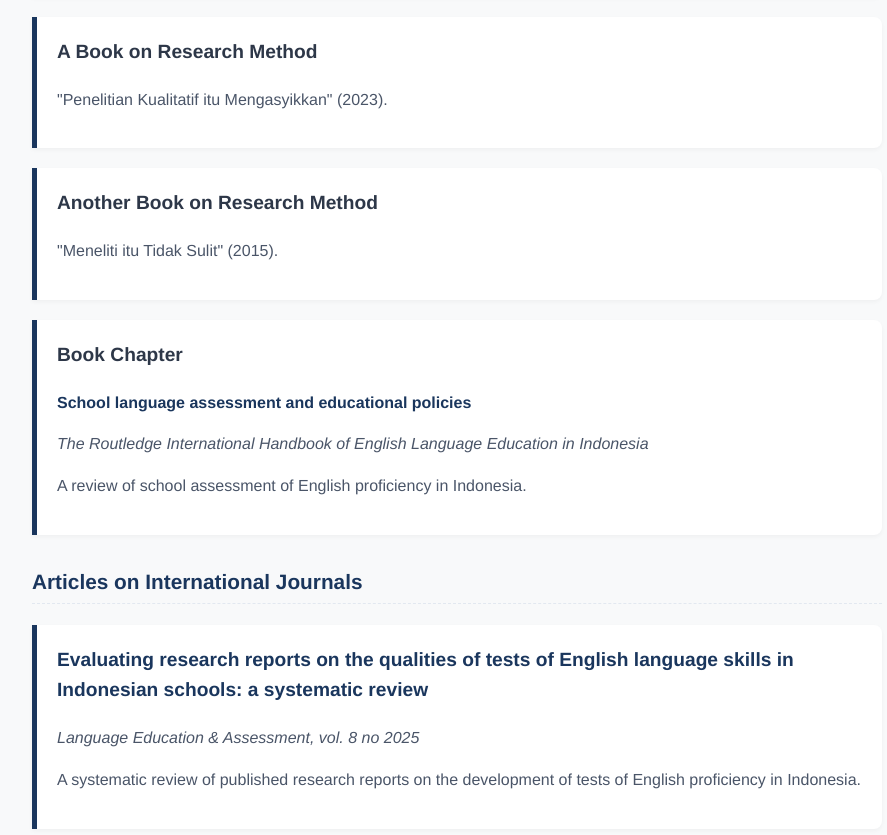
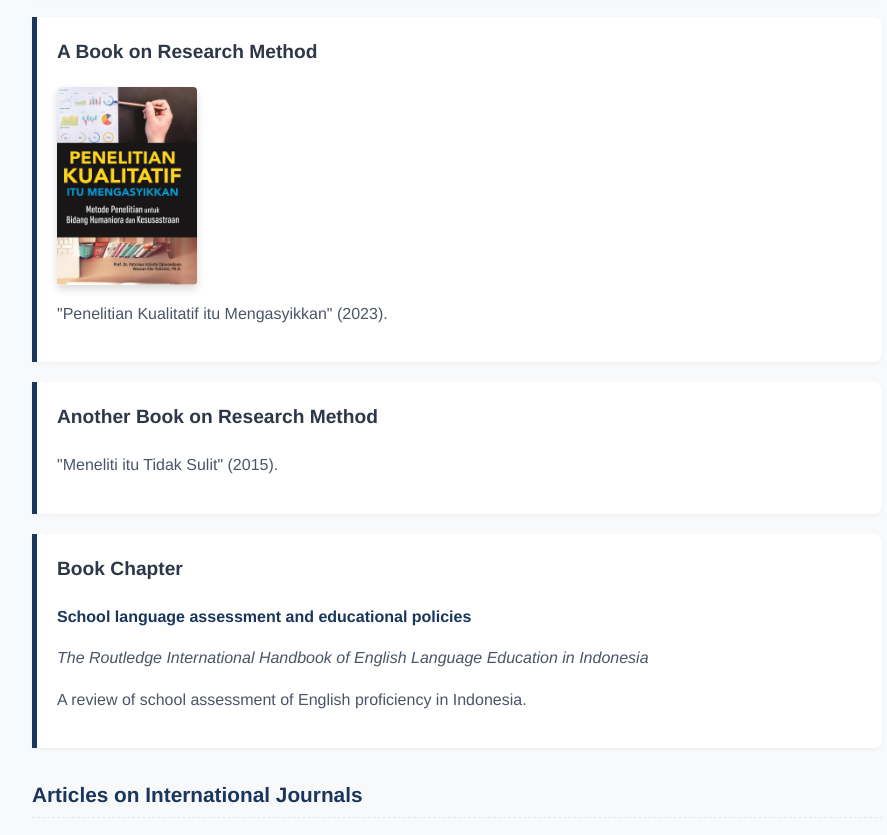
Before and after one commit to atis86/atis86.github.io, a plain HTML site: page index.html in a window 1280 px wide. Shown: the part 1026-1861 px from the top of the page, without its empty margins (183-1070 px from the left). Drawn offline with Linux system fonts and the light colour scheme.

Commit message:
Add image for 'Penelitian Kualitatif itu Mengasyikkan'

```diff
--- a/index.html
+++ b/index.html
@@ -40,6 +40,8 @@
         </div>
         <div class="portfolio-item">
             <h3>A Book on Research Method</h3>
+            <img src="PENELITIAN KUALITATIF ITU MENGASYIKKAN.jpg" alt="Cover Buku Penelitian Kualitatif itu Mengasyikkan" style="max-width: 140px; height: auto; display: block; margin-bottom: 15px; border-radius: 4px; box-shadow: 0 4px 8px rgba(0,0,0,0.15);">
+
             <p>"Penelitian Kualitatif itu Mengasyikkan" (2023).</p>
         </div>
 
```
